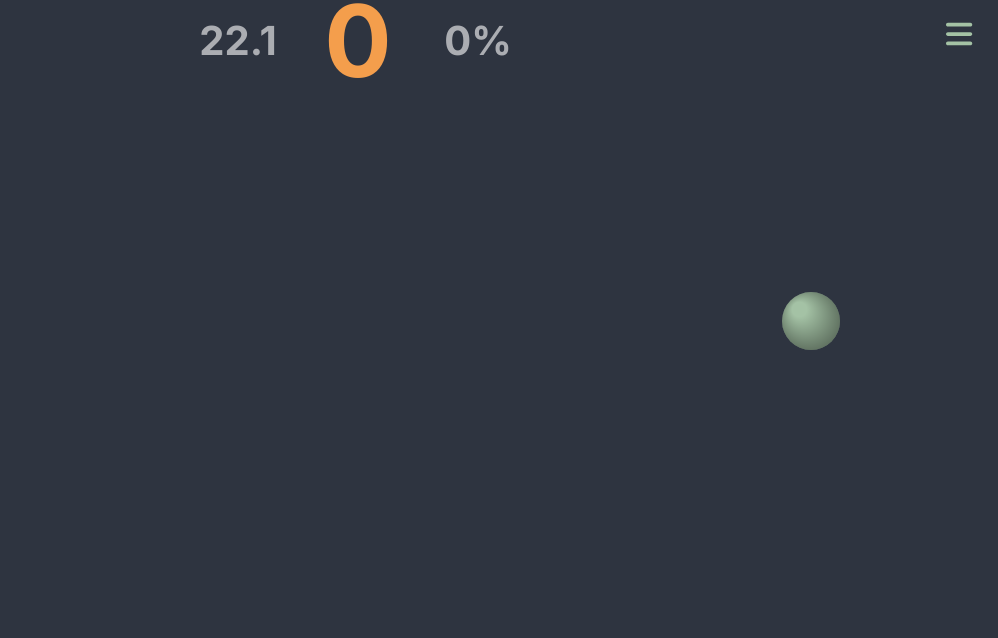
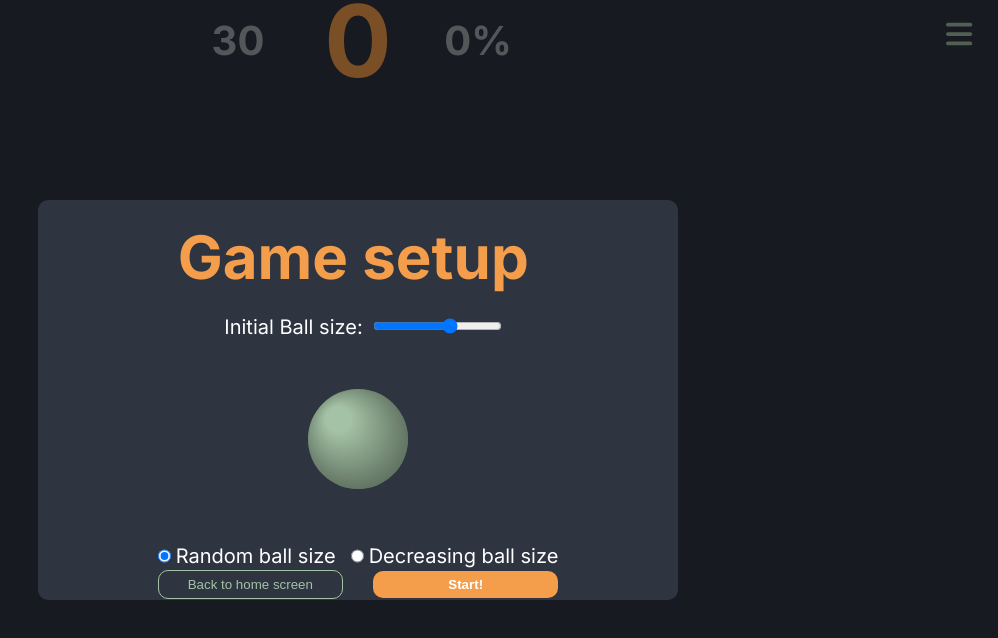
Before and after one commit to cdevelopment010/aim-trainer, a Next.js app: page /precision-game in a window 1280 px wide. Shown: the top 638 px of the page, without its empty margins (282-1280 px from the left). Built offline with nearby package versions, Linux system fonts and the light colour scheme.

Commit message:
Feat: game setup for precision game

```diff
--- a/src/Components/UserGameConfig.js
+++ b/src/Components/UserGameConfig.js
@@ -3,10 +3,12 @@ import modalStyles from '@/styles/modal.module.css';
 import Link from 'next/link';
 import { useEffect } from 'react';
 
-export default function UserGameConfig({setGameStart, ballRadius, setBallRadius}) {
+export default function UserGameConfig({setGameStart, ballRadius, setBallRadius, gameType = null, decreasingOption, setDecreasingOption}) {
 
     useEffect(()=> {
         drawBall();
+
+
     },[])
 
     useEffect(() => {
@@ -53,15 +55,28 @@ export default function UserGameConfig({setGameStart, ballRadius, setBallRadius}
                 <div className={`${modalStyles['modal-body-1fr']} text-center`}>
                     <div>
                         <div>
-                            <label htmlFor="myRange" className='m-2'>Ball size:</label>
-                        <input type="range" min="10" max="75" value={ballRadius}
-                            onChange={(e) => setBallRadius(e.target.value*1)}
-                            id="myRange" />
+                            <label htmlFor="myRange" className='m-2'>
+                               {gameType === "precision" &&
+                               <span>Initial </span>}
+                                Ball size:
+                            </label>
+                            <input type="range" min="10" max="75" value={ballRadius}
+                                onChange={(e) => setBallRadius(e.target.value*1)}
+                                id="myRange" />
                         </div>
                         <div>
                             <canvas id="ball-canvas" height="200" width="200"></canvas>
                         </div>
                     </div>
+                    {
+                        gameType === "precision" &&
+                        <div className='d-flex align-items-center justify-content-between'>
+                            <input type="radio" id="random" name="ball-radius" value="random" onChange={() => setDecreasingOption("random")} checked={decreasingOption === "random"} className='mr-1'/>
+                            <label for="random" className='mr-3'>Random ball size</label><br/>
+                            <input type="radio" id="decreasing" name="ball-radius" value="decreasing" onChange={() => setDecreasingOption("decreasing")} checked={decreasingOption === "decreasing"} className='mr-1'/>
+                            <label for="decreasing">Decreasing ball size</label><br/>
+                        </div>
+                    }
                 </div>
                 <div className={modalStyles['modal-footer']}>
                     <button className={`btn btn-secondary`}>
--- a/src/pages/precision-game.js
+++ b/src/pages/precision-game.js
@@ -3,10 +3,12 @@ import { useEffect, useState } from "react";
 import style from "../styles/InitialGame.module.css";
 import Nav from "@/Components/Nav";
 import GameOverModal from "@/Components/GameOverModal";
+import UserGameConfig from "@/Components/UserGameConfig";
 import CurrentGameStats from "@/Components/CurrentGameStats";
 
 const precisionGame = ({precision = true}) => {
 
+    const [gameStart, setGameStart] = useState(false);
     const [counter, setCounter] = useState(0);
     const [mouseClicks, setMouseClicks] = useState(0);
     const [accuracy, setAccuracy] = useState(0)
@@ -16,6 +18,8 @@ const precisionGame = ({precision = true}) => {
     const [ballX, setBallX] = useState(0);
     const [ballY, setBallY] = useState(0);
     const [ballRadius, setBallRadius] = useState(50);
+    const [maxballRadius, setMaxBallRadius] = useState(50);
+    const [decreasingOption, setDecreasingOption] = useState("random");
 
     useEffect(() => {
       setAccuracy(mouseClicks ? Math.round((counter / mouseClicks)*100) / 100: 0);
@@ -26,22 +30,30 @@ const precisionGame = ({precision = true}) => {
         gameOver();
         return;
       }
-       let interval = setInterval(()=>{
+       let interval
+      if (gameStart) {
+        interval  = setInterval(()=>{
           setTimer(timer => timer - 100);
         }, 100)
+      }
 
       return () => {
         clearInterval(interval);
       }
-    }, [timer])
+    }, [timer, gameStart])
 
     useEffect(() => {
+      if (gameStart) {
         setWindowWidth(window.innerWidth);
         setWindowHeight(window.innerHeight * 0.9);
-    },[])
+        setMaxBallRadius(ballRadius);
+      }
+    },[gameStart])
 
     useEffect(() => {
+      if (windowWidth) {
         generateBall();
+      }
     }, [windowWidth])
 
     function addMouseClicks(e) {
@@ -62,10 +74,19 @@ const precisionGame = ({precision = true}) => {
 
       const distance = Math.sqrt((mouseX - ballX) **2 + (mouseY - ballY)**2);
 
+      let newBallRadius = ballRadius;
       if (distance < ballRadius) {
+        if (decreasingOption === "decreasing"){
+          newBallRadius = newBallRadius - 2 < 10 ? 10 : newBallRadius - 2;
+        }
         removeBall();
+      } else {
+        if (decreasingOption === "decreasing"){
+          newBallRadius += 2;
         }
 
+      }
+      setBallRadius(newBallRadius);
     }
 
     function generateBall() {
@@ -81,18 +102,21 @@ const precisionGame = ({precision = true}) => {
 
         // issue with ball going off the canvas in the y direction
         let localBallRadius = ballRadius;
-        if (precision) {
-          localBallRadius = Math.floor(Math.random() * (50 - 10 + 1)+10);
+        if (decreasingOption === "random") {
+          localBallRadius = Math.floor(Math.random() * (maxballRadius - 10 + 1)+10);
+          setBallRadius(localBallRadius);
+        } else {
+          // localBallRadius = Math.floor(ballRadius * accuracy);
+          console.log("decreasing ball radius:", localBallRadius)
           setBallRadius(localBallRadius);
         }
 
-        let ballLocalX = Math.floor(Math.random() * maxLeft) + 50;
-        let ballLocalY = Math.floor(Math.random() * maxTop) + 50;
+        let ballLocalX = Math.floor(Math.random() * maxLeft) + localBallRadius;
+        let ballLocalY = Math.floor(Math.random() * maxTop) + localBallRadius;
         setBallX(ballLocalX);
         setBallY(ballLocalY);
 
         ctx.beginPath();
-        // ctx.arc(95, 50, 40, 0, 2 * Math.PI);
         ctx.arc(ballLocalX, ballLocalY, localBallRadius, 0, Math.PI * 2);
         ctx.fillStyle = "#A4C2A5";
         ctx.fill();
@@ -120,6 +144,7 @@ const precisionGame = ({precision = true}) => {
         setTimer(30 * 1000);
         setAccuracy(0);
         setMouseClicks(0);
+        setGameStart(false)
         generateBall();
       }
     return (
@@ -133,6 +158,18 @@ const precisionGame = ({precision = true}) => {
             <GameOverModal score={(counter * accuracy * 100).toFixed(0)} restartGame={restartGame}/>
           }
 
+          {
+            !gameStart &&
+            <UserGameConfig
+              setGameStart={setGameStart}
+              ballRadius={ballRadius}
+              setBallRadius={setBallRadius}
+              gameType="precision"
+              decreasingOption={decreasingOption}
+              setDecreasingOption={setDecreasingOption}
+              />
+          }
+
         </div>
     )
 }
--- a/src/styles/globals.css
+++ b/src/styles/globals.css
@@ -103,6 +103,13 @@ a {color: inherit;text-decoration: none;}
 .m-4 {margin:1rem;}
 .m-5 {margin:1.5rem;}
 
+.mr-0 {margin-right:0rem;}
+.mr-1 {margin-right:0.25rem;}
+.mr-2 {margin-right:0.5rem;}
+.mr-3 {margin-right:0.75rem;}
+.mr-4 {margin-right:1rem;}
+.mr-5 {margin-right:1.5rem;}
+
 
 .btn {
   border: none;
```
Lines whose indentation alone changed are shown as unchanged.
